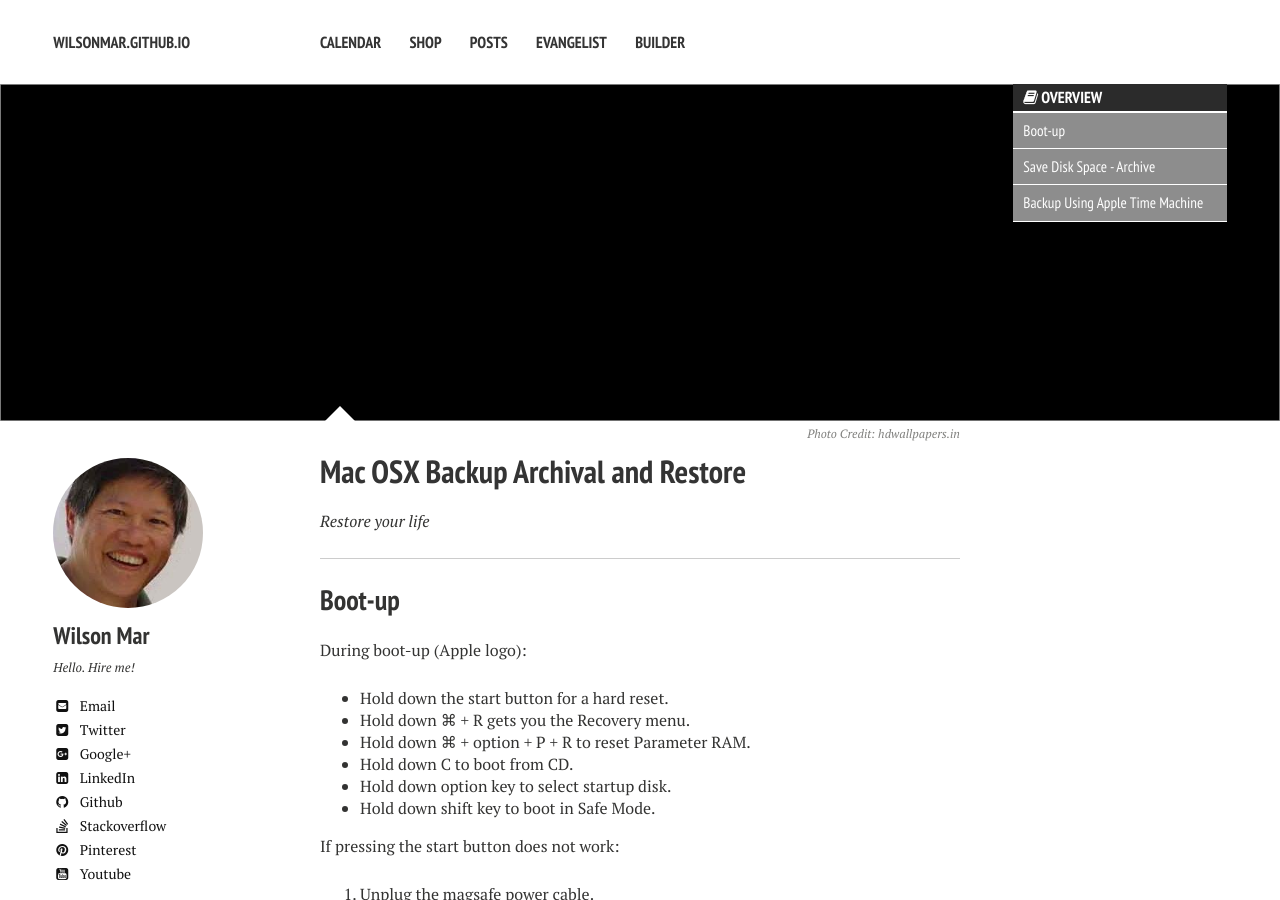
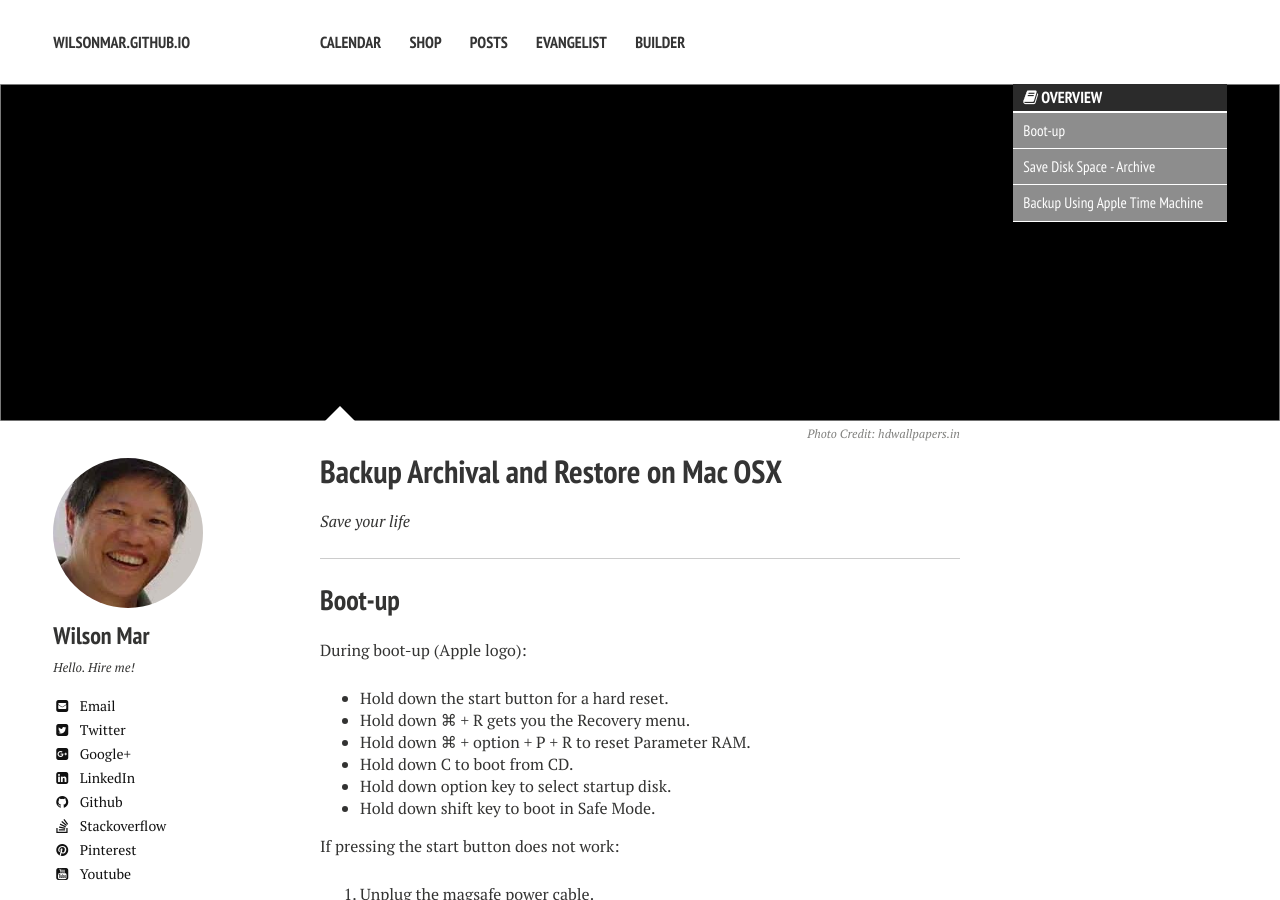
Before and after one commit to anilmainali/wilsonmar.github.io, a Jekyll site: the page built from _posts/2014-08-04-apple-mac-osx-backup.md, in a window 1280 px wide and 900 px high. Built offline with Jekyll 4.4.1, drawn with Linux system fonts in a browser that asks for light colours; nearby versions of some CDN libraries; comment, search, counter and statistics services are not loaded; some of the changed text lies outside the part shown.

Commit message:
aUpdate more typos

```diff
--- a/_posts/2014-08-04-apple-mac-osx-backup.md
+++ b/_posts/2014-08-04-apple-mac-osx-backup.md
@@ -1,7 +1,7 @@
 ---
 layout: post
-title: "Mac OSX Backup Archival and Restore"
-excerpt: "Restore your life"
+title: "Backup Archival and Restore on Mac OSX"
+excerpt: "Save your life"
 tags: [apple, mac, setup, USB]
 image:
   feature: pic black macbook 1900x500.jpg
```
Also changed, not shown: _posts/2014-08-06-screen-capture-apple-mac-osx.md (+1 -1 lines).
